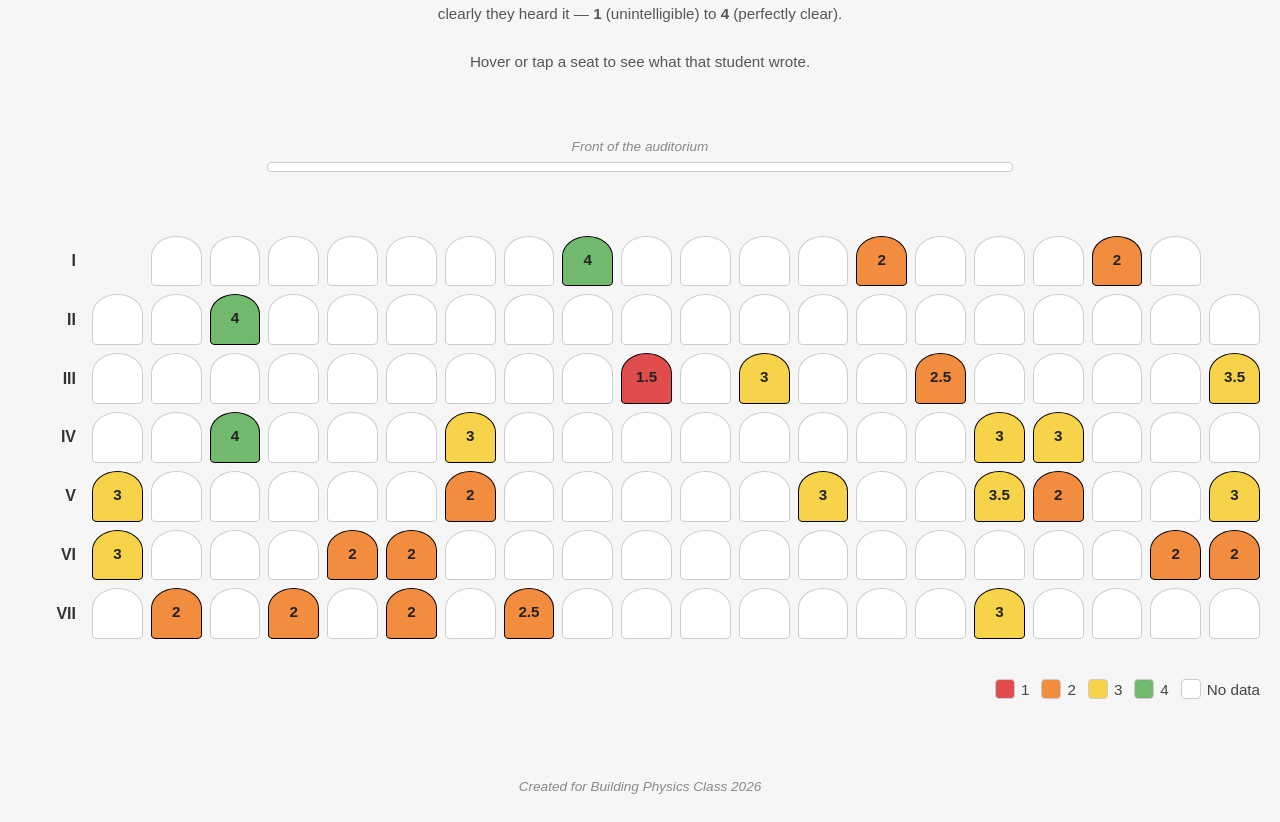
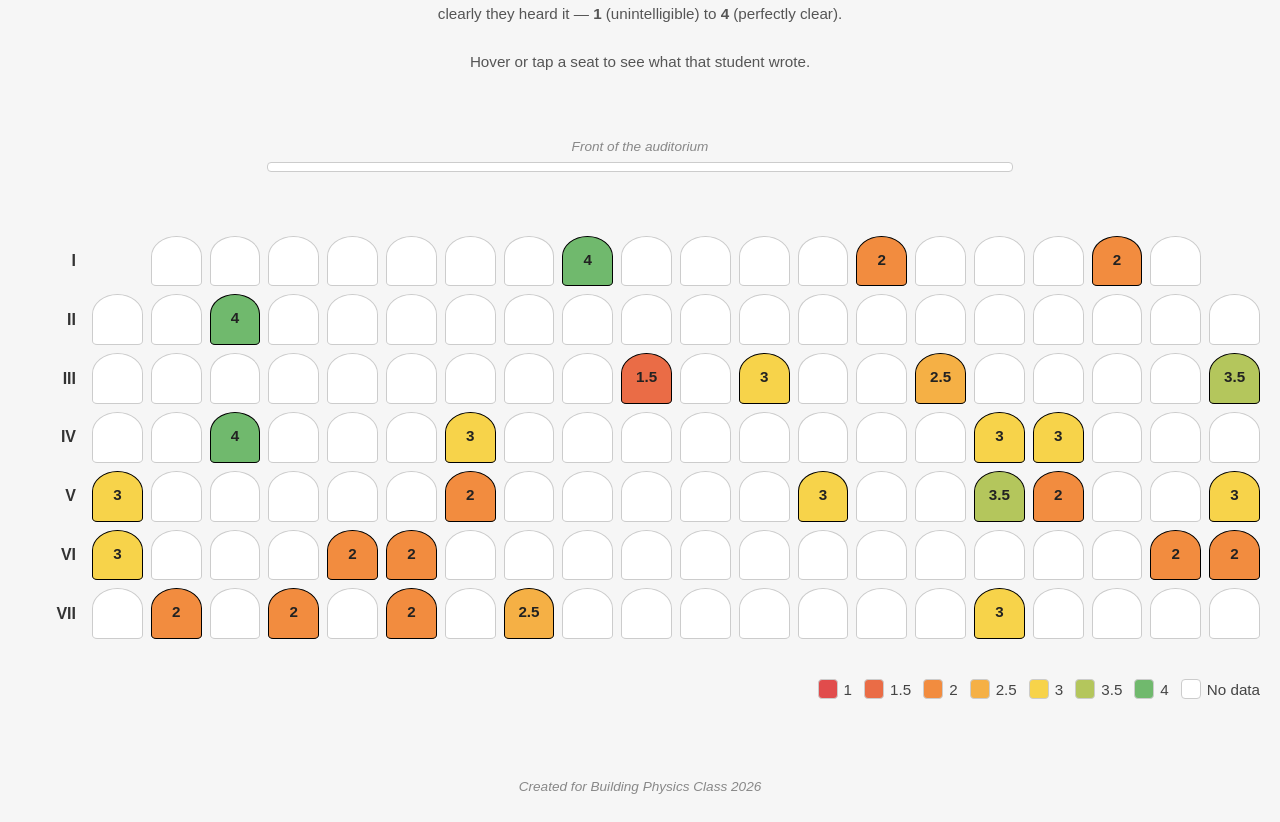
Before and after one commit to a-malolepszy/subjective-speech-intelligibility, a plain HTML site: page index.html in a window 1280 px wide. Shown: the part 113-935 px from the top of the page. Drawn offline with Linux system fonts and the light colour scheme.

Commit message:
Smooth color interpolation for half-scores, updated legend with 1.5/2.5/3.5

```diff
--- a/index.html
+++ b/index.html
@@ -100,7 +100,8 @@
       display: none;
     }
     .legend {
-      margin-top: 40px;
+      max-width: 1440px;
+      margin: 40px auto 0;
       display: flex;
       gap: 12px;
       flex-wrap: wrap;
@@ -193,10 +194,13 @@
   </div>
   <div id="global-tooltip"></div>
   <div class="legend">
-    <div class="legend-item"><span class="legend-swatch" style="background:#e14c4c"></span>1</div>
-    <div class="legend-item"><span class="legend-swatch" style="background:#f28c3f"></span>2</div>
-    <div class="legend-item"><span class="legend-swatch" style="background:#f7d34a"></span>3</div>
-    <div class="legend-item"><span class="legend-swatch" style="background:#70b96d"></span>4</div>
+    <div class="legend-item"><span class="legend-swatch" style="background:rgb(225,76,76)"></span>1</div>
+    <div class="legend-item"><span class="legend-swatch" style="background:rgb(234,108,70)"></span>1.5</div>
+    <div class="legend-item"><span class="legend-swatch" style="background:rgb(242,140,63)"></span>2</div>
+    <div class="legend-item"><span class="legend-swatch" style="background:rgb(245,176,69)"></span>2.5</div>
+    <div class="legend-item"><span class="legend-swatch" style="background:rgb(247,211,74)"></span>3</div>
+    <div class="legend-item"><span class="legend-swatch" style="background:rgb(180,198,92)"></span>3.5</div>
+    <div class="legend-item"><span class="legend-swatch" style="background:rgb(112,185,109)"></span>4</div>
     <div class="legend-item"><span class="legend-swatch" style="background:#ffffff; border-color:#cccccc;"></span>No data</div>
   </div>
   <p class="board-label" style="text-align:center;margin-top:80px;">Created for Building Physics Class 2026</p>
@@ -248,12 +252,28 @@
       });
     });
 
+    const colorStops = [
+      [1, [225, 76, 76]],
+      [2, [242, 140, 63]],
+      [3, [247, 211, 74]],
+      [4, [112, 185, 109]],
+    ];
+
     function getColor(score) {
       if (score === null || isNaN(score)) return '#f1f1f1';
-      if (score <= 1.5) return '#e14c4c';
-      if (score <= 2.5) return '#f28c3f';
-      if (score <= 3.5) return '#f7d34a';
-      return '#70b96d';
+      score = Math.max(1, Math.min(4, score));
+      for (let i = 0; i < colorStops.length - 1; i++) {
+        const [s1, c1] = colorStops[i];
+        const [s2, c2] = colorStops[i + 1];
+        if (score <= s2) {
+          const t = (score - s1) / (s2 - s1);
+          const r = Math.round(c1[0] + (c2[0] - c1[0]) * t);
+          const g = Math.round(c1[1] + (c2[1] - c1[1]) * t);
+          const b = Math.round(c1[2] + (c2[2] - c1[2]) * t);
+          return `rgb(${r},${g},${b})`;
+        }
+      }
+      return `rgb(${colorStops[3][1].join(',')})`;
     }
 
     function createSpacerSeat() {
```
